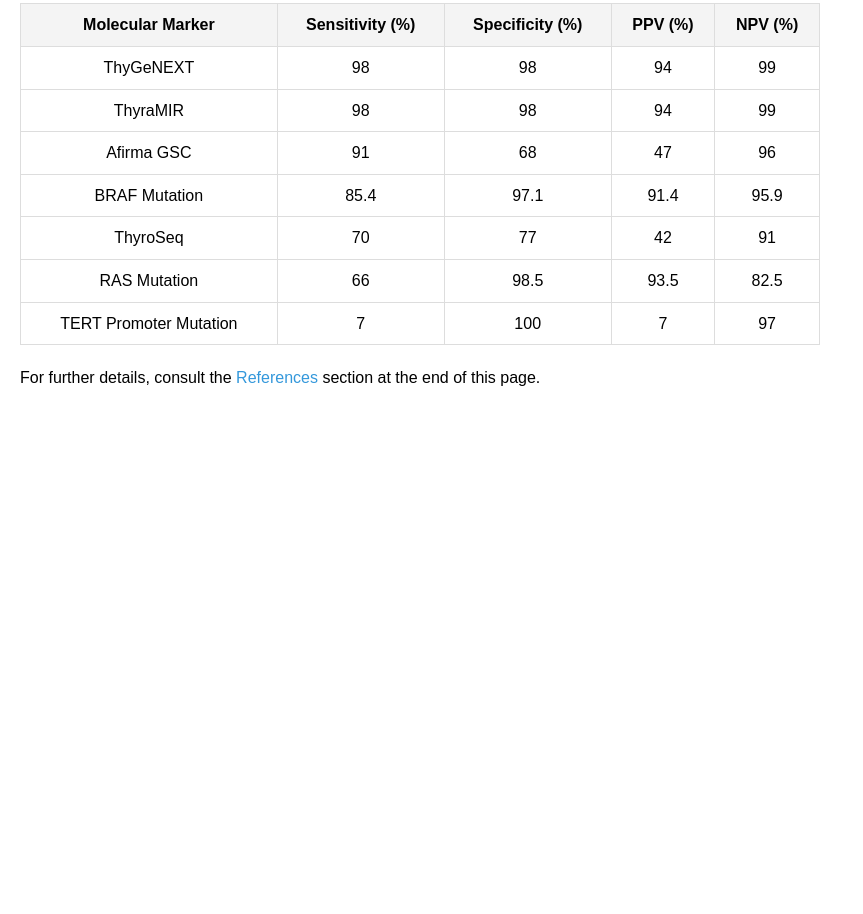
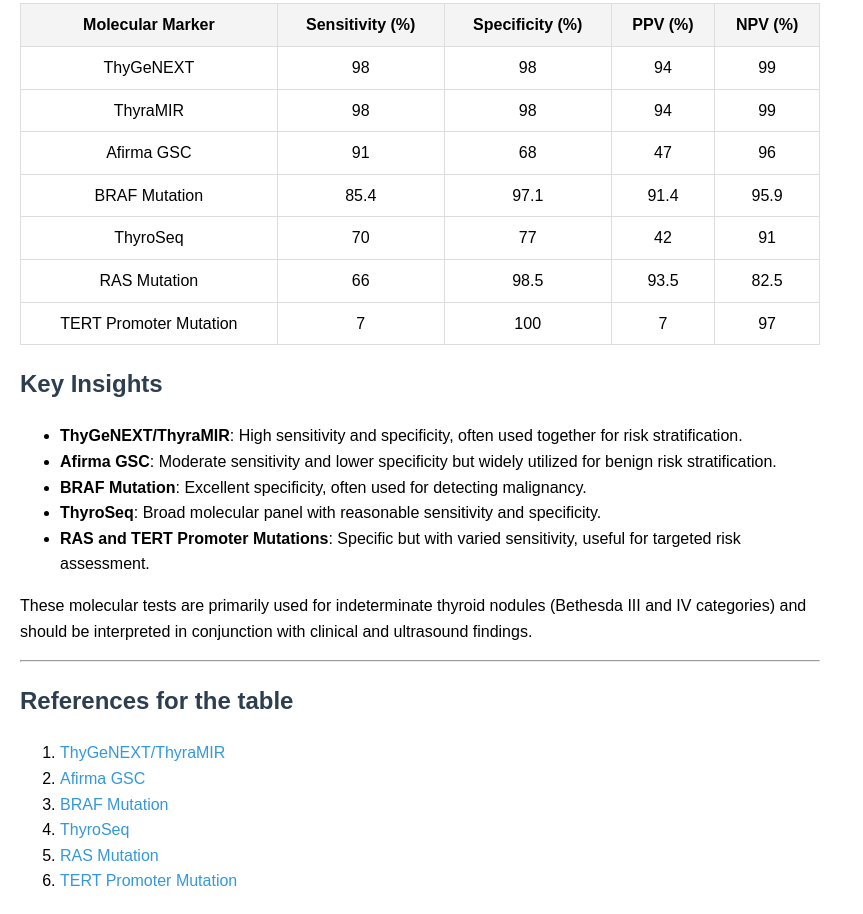
Before and after one commit to johnyquest7/Endocrinology-Knowledge-Base.io, a plain HTML site: page index.html in a window 1280 px wide. Shown: the part 1274-2188 px from the top of the page, without its empty margins (0-863 px from the left). Before the commit the page ends 1685 px from the top, so only its background shows below. Drawn offline with Linux system fonts and the light colour scheme.

Commit message:
Update index.html

```diff
--- a/index.html
+++ b/index.html
@@ -128,7 +128,27 @@
             </tr>
         </tbody>
     </table>
+       <h2>Key Insights</h2>
+    <ul>
+        <li><strong>ThyGeNEXT/ThyraMIR</strong>: High sensitivity and specificity, often used together for risk stratification.</li>
+        <li><strong>Afirma GSC</strong>: Moderate sensitivity and lower specificity but widely utilized for benign risk stratification.</li>
+        <li><strong>BRAF Mutation</strong>: Excellent specificity, often used for detecting malignancy.</li>
+        <li><strong>ThyroSeq</strong>: Broad molecular panel with reasonable sensitivity and specificity.</li>
+        <li><strong>RAS and TERT Promoter Mutations</strong>: Specific but with varied sensitivity, useful for targeted risk assessment.</li>
+    </ul>
+    <p>These molecular tests are primarily used for indeterminate thyroid nodules (Bethesda III and IV categories) and should be interpreted in conjunction with clinical and ultrasound findings.</p>
 
-    <p>For further details, consult the <a href="#references">References</a> section at the end of this page.</p>
+    <hr>
+
+    <h2>References for the table</h2>
+    <ol>
+        <li><a href="https://thygenext-thyramir.com">ThyGeNEXT/ThyraMIR</a></li>
+        <li><a href="https://www.endocrinology.org/endocrinologist/132-summer-2019/features/molecular-markers-in-diagnosing-thyroid-cancer">Afirma GSC</a></li>
+        <li><a href="https://www.frontiersin.org/journals/oncology/articles/10.3389/fonc.2021.746776/full">BRAF Mutation</a></li>
+        <li><a href="https://pmc.ncbi.nlm.nih.gov/articles/PMC8345070/">ThyroSeq</a></li>
+        <li><a href="https://pmc.ncbi.nlm.nih.gov/articles/PMC8345070/">RAS Mutation</a></li>
+        <li><a href="https://erc.bioscientifica.com/view/journals/erc/21/5/825.xml">TERT Promoter Mutation</a></li>
+    </ol>
+
 </body>
 </html>
```
